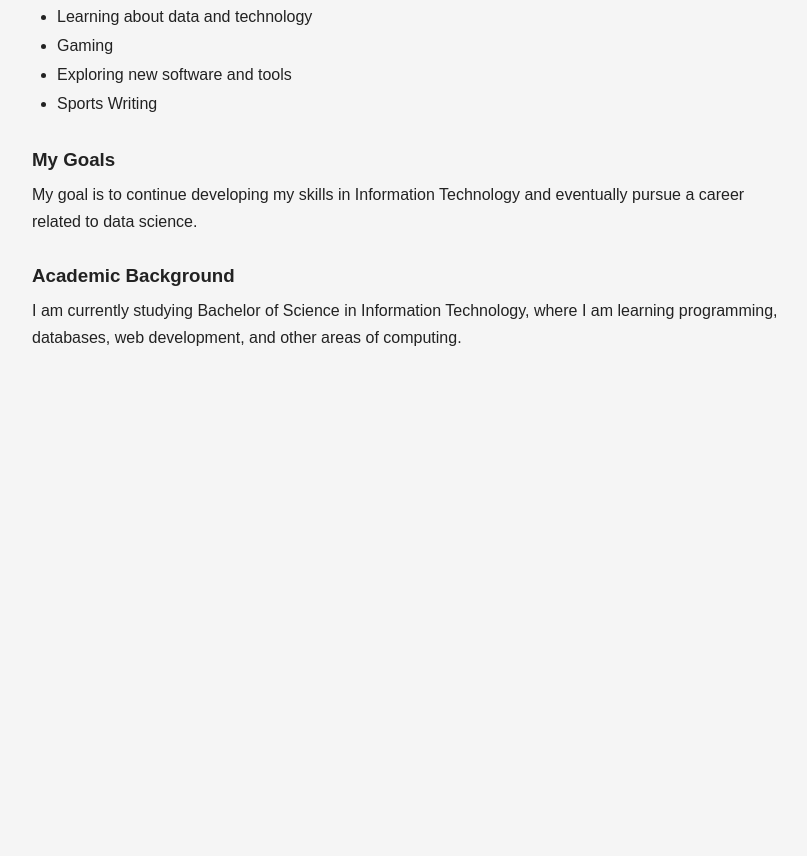
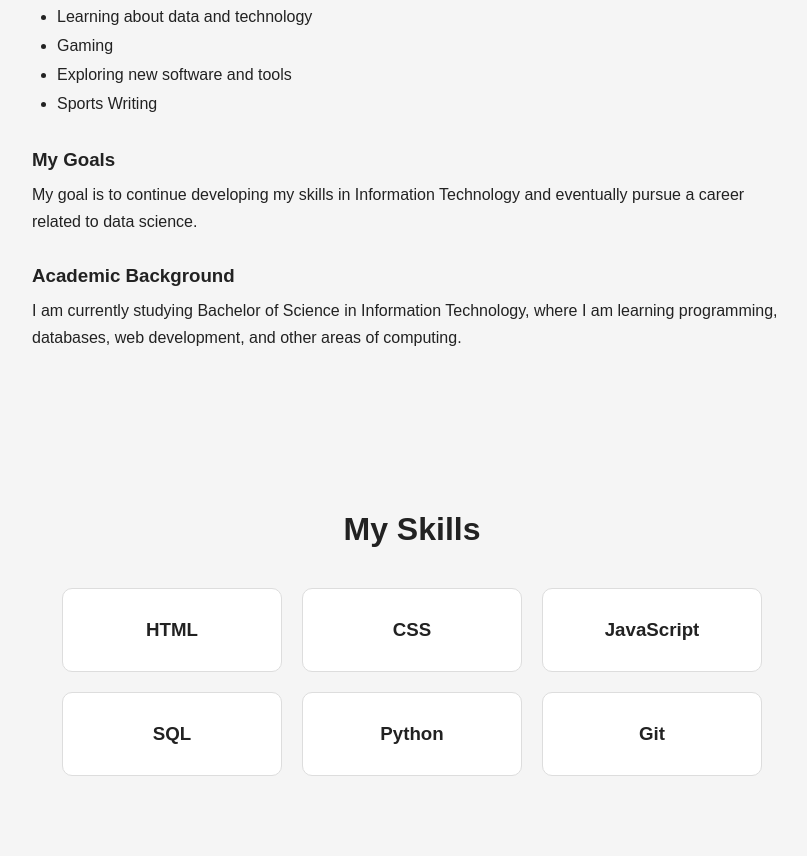
Before and after one commit to raffylerona-dataan/progressive-portfolio, a plain HTML site: page index.html in a window 1280 px wide. Shown: the part 1050-1906 px from the top of the page, without its empty margins (228-1035 px from the left). Before the commit the page ends 1481 px from the top, so only its background shows below. Drawn offline with Linux system fonts and the light colour scheme.

Commit message:
Add reusable skill cards

```diff
--- a/index.html
+++ b/index.html
@@ -65,6 +65,41 @@
 
     </section>
 
+    <section class="skills">
+
+        <h2>My Skills</h2>
+
+        <div class="skills-container">
+
+            <div class="skill-card">
+                <h3>HTML</h3>
+            </div>
+
+            <div class="skill-card">
+                <h3>CSS</h3>
+            </div>
+
+            <div class="skill-card">
+                <h3>JavaScript</h3>
+            </div>
+
+            <div class="skill-card">
+                <h3>SQL</h3>
+            </div>
+
+            <div class="skill-card">
+                <h3>Python</h3>
+            </div>
+
+            <div class="skill-card">
+                <h3>Git</h3>
+            </div>
+
+        </div>
+
+    </section>
+
+
 </body>
 
 </html>
--- a/style.css
+++ b/style.css
@@ -73,3 +73,31 @@ body {
     margin-left: 25px;
     line-height: 1.8;
 }
+
+.skills {
+    padding: 80px 20px;
+    text-align: center;
+}
+
+.skills h2 {
+    font-size: 32px;
+    margin-bottom: 40px;
+}
+
+.skills-container {
+    max-width: 900px;
+    margin: 0 auto;
+
+    display: flex;
+    flex-wrap: wrap;
+    justify-content: center;
+    gap: 20px;
+}
+
+.skill-card {
+    width: 220px;
+    padding: 30px 20px;
+    background-color: white;
+    border: 1px solid #ddd;
+    border-radius: 10px;
+}
```
Lines whose indentation alone changed are shown as unchanged.
